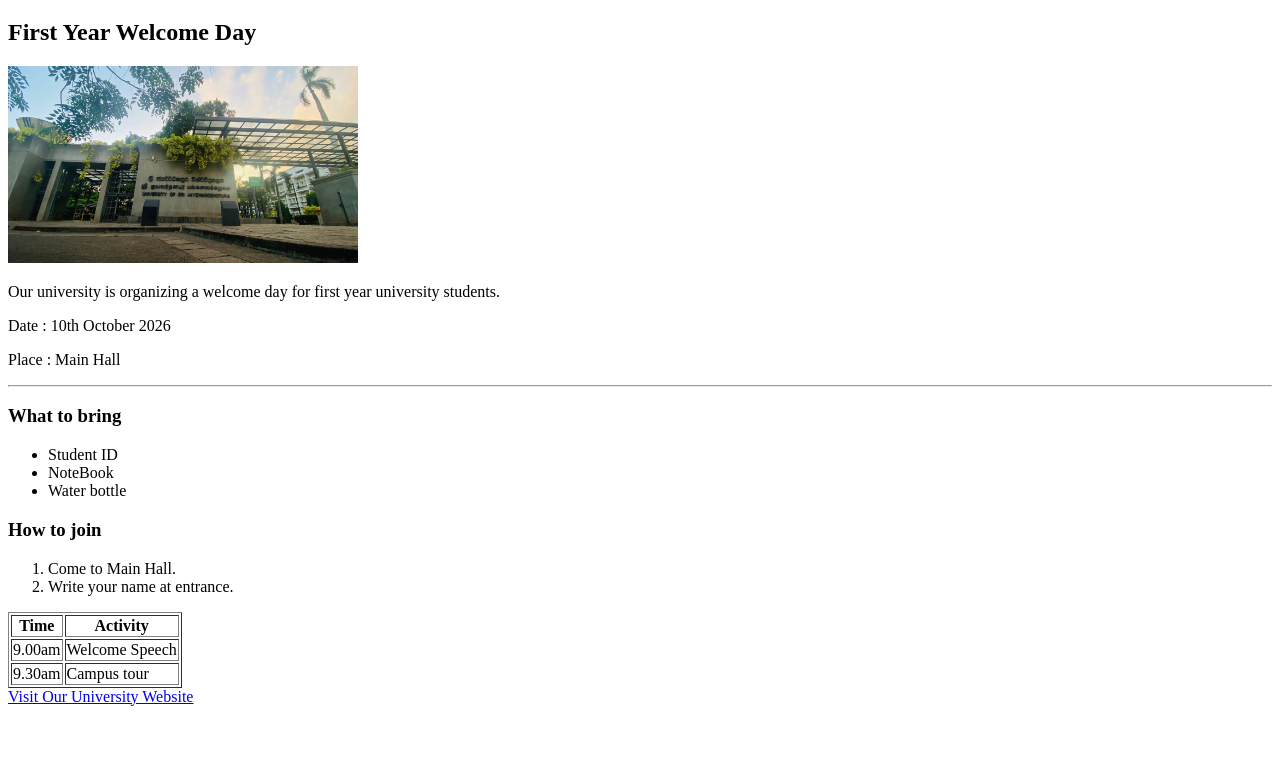
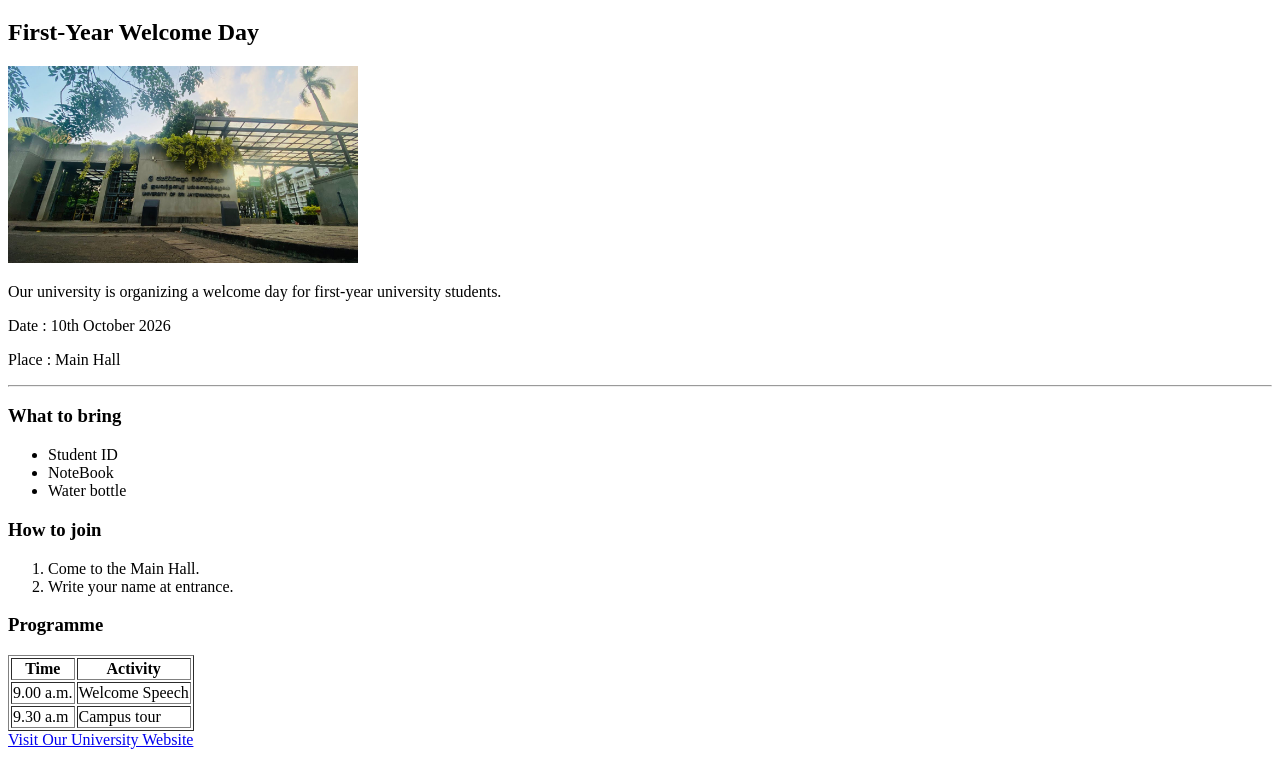
Before and after one commit to Kemith123/Full-Stack-Fundamentals-Laboratory, a plain HTML site: page Lab Practical 1/news.html in a window 1280 px wide. Shown: the part 61-818 px from the top of the page. Drawn offline with Linux system fonts and the light colour scheme.

Commit message:
Modified and Final check, done.

```diff
--- a/Lab Practical 1/news.html
+++ b/Lab Practical 1/news.html
@@ -7,9 +7,9 @@
 </head>
 <body>
     <h1>Campus News</h1>
-    <h2>First Year Welcome Day</h2>
+    <h2>First-Year Welcome Day</h2>
     <img src="university.jpg" alt="University campus" width="350">
-    <p>Our university is organizing a welcome day for first year university students.</p>
+    <p>Our university is organizing a welcome day for first-year university students.</p>
 
        <p> Date  : 10th October 2026</p>
        <p> Place : Main Hall</p>
@@ -24,10 +24,11 @@
 
     <h3>How to join</h3>
     <ol>
-        <li>Come to Main Hall.</li>
+        <li>Come to the Main Hall.</li>
         <li>Write your name at entrance.</li>
     </ol>
 
+    <h3>Programme</h3>
     <table border="1">
         <tr>
             <th>Time</th>
@@ -35,15 +36,16 @@
         </tr>
 
         <tr>
-            <td>9.00am</td>
+            <td>9.00 a.m.</td>
             <td>Welcome Speech</td>
         </tr>
 
         <tr>
-            <td>9.30am</td>
+            <td>9.30 a.m</td>
             <td>Campus tour</td>
         </tr>
     </table>
+
     <a href="https://www.sjp.ac.lk/">Visit Our University Website</a>
 
 
```
